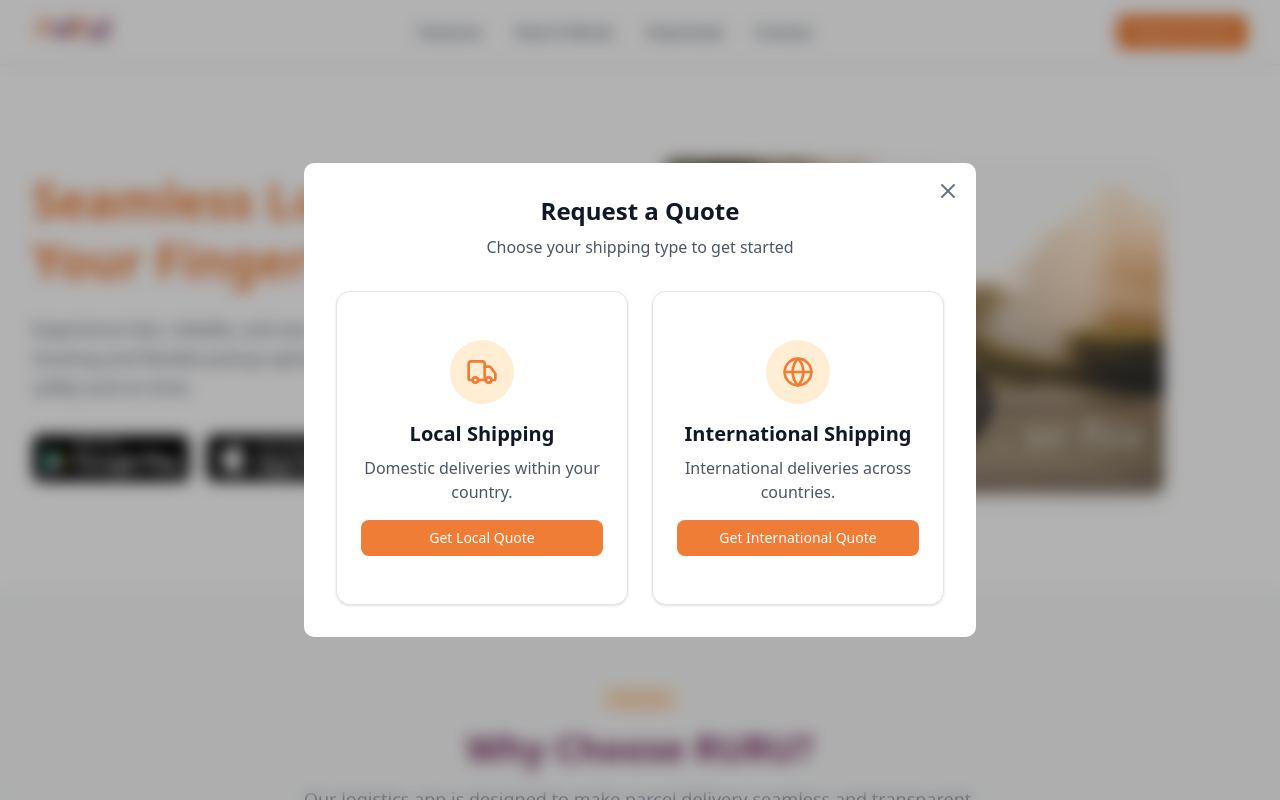
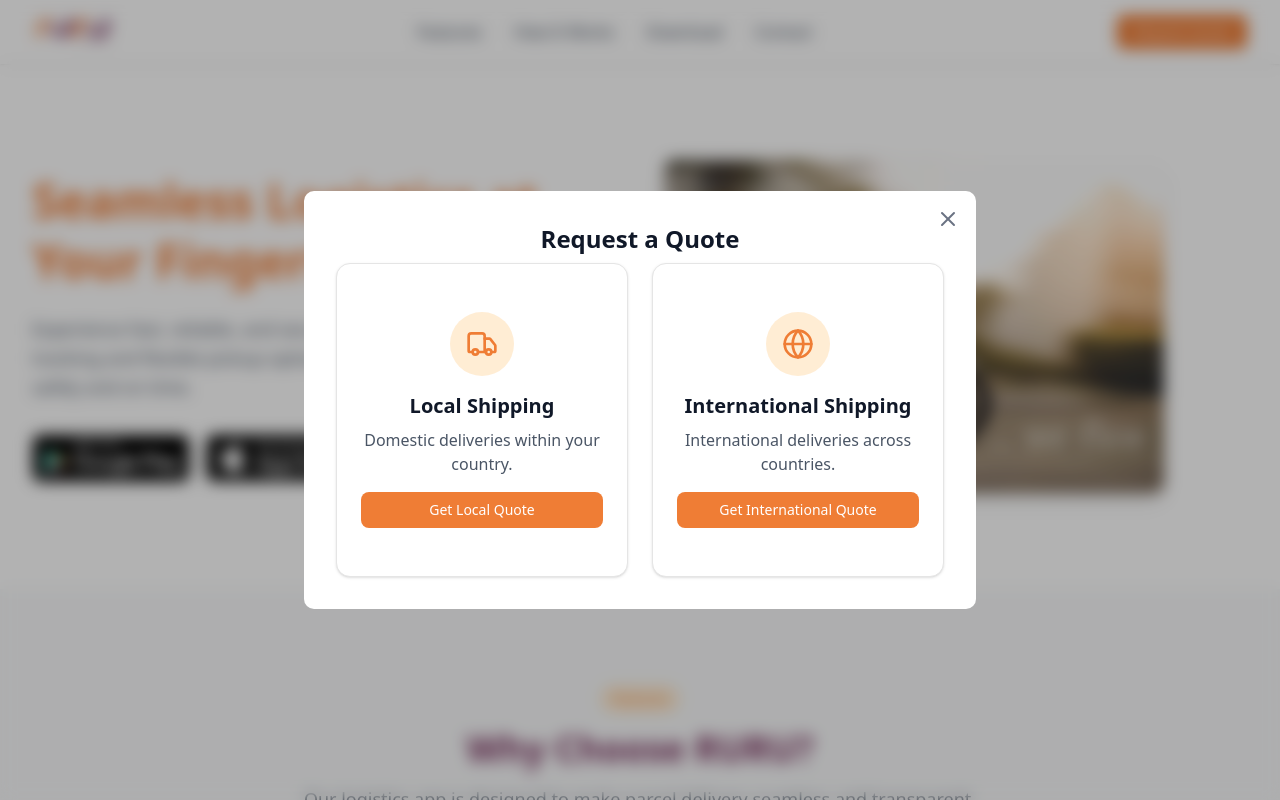
Before and after one commit to kenny-tech/ruru-landing, a Next.js app: page / in a window 1280 px wide. Both pictures are taken after a click on the button "Request Quote". Shown: the top 800 px of the page. Built offline with nearby package versions, Linux system fonts and the light colour scheme.

Commit message:
Request a quote modal update

```diff
--- a/components/quote-modal.tsx
+++ b/components/quote-modal.tsx
@@ -38,8 +38,7 @@ export function QuoteModal({ isOpen, onClose, onSelectLocal, onSelectInternation
 
         <div className="p-8">
           <h2 className="text-2xl font-bold text-gray-900 mb-2 text-center">Request a Quote</h2>
-          <p className="text-gray-600 text-center mb-8">Choose your shipping type to get started</p>
-
+          {/* <p className="text-gray-600 text-center mb-8">Choose your shipping type to get started</p> */}
           <div className="grid md:grid-cols-2 gap-6">
             <Card className="cursor-pointer hover:shadow-lg transition-shadow" onClick={onSelectLocal}>
               <CardContent className="p-6 text-center">
```
